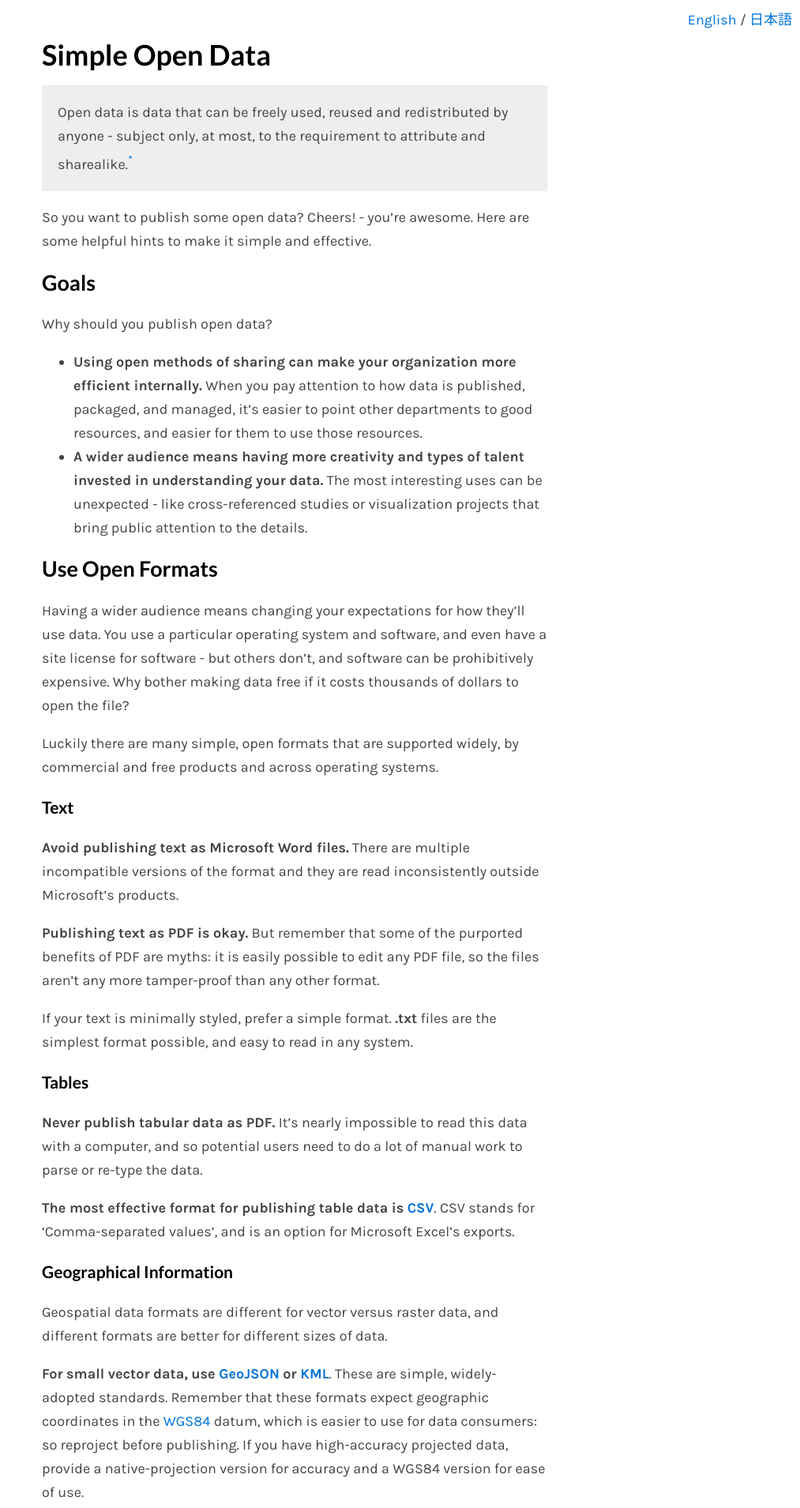
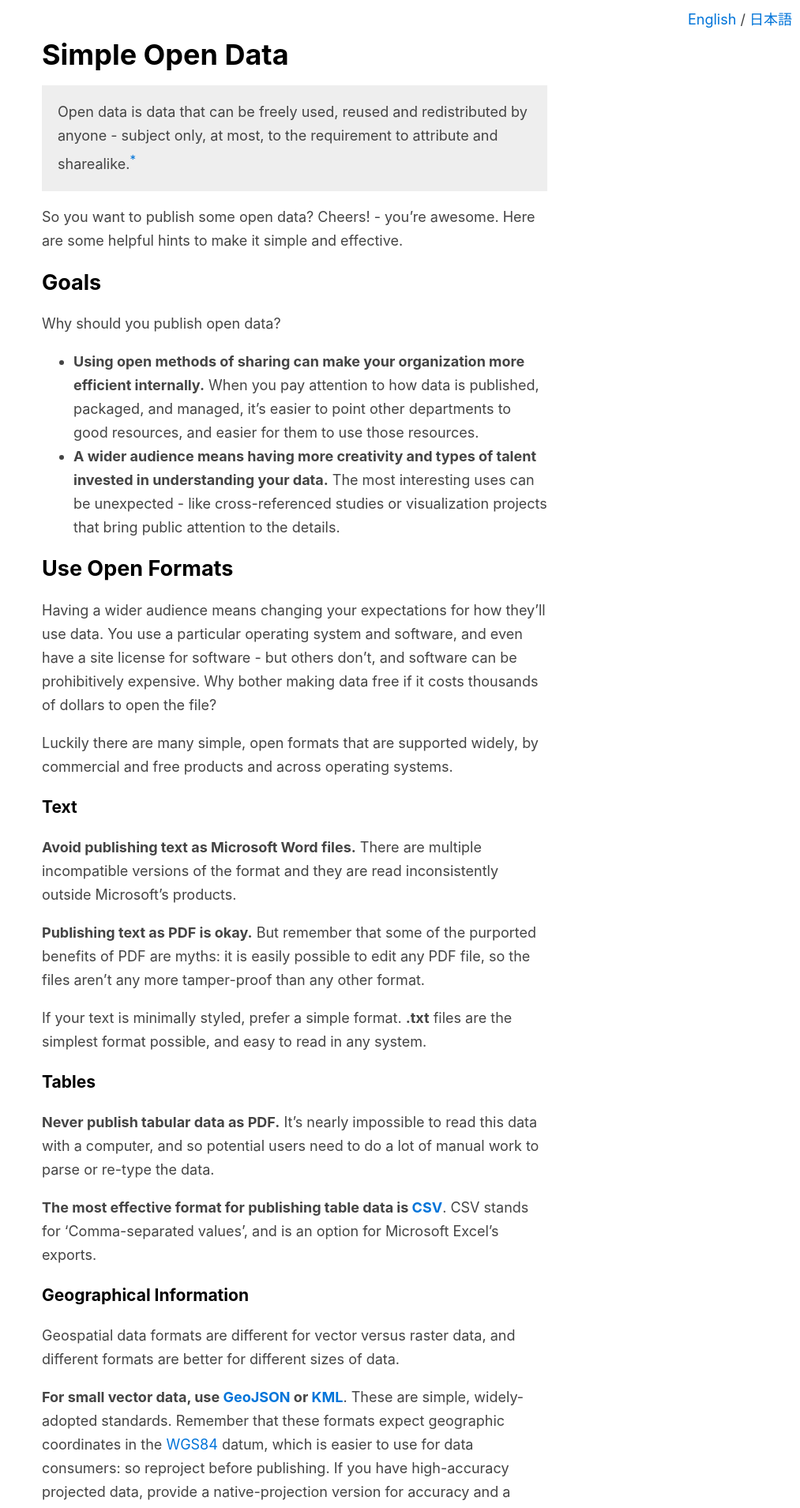
Before and after one commit to tmcw/simpleopendata, a Jekyll site: the page built from index.md, in a window 1280 px wide. Shown: the top 1909 px of the page at 79% size, without its empty margins (267-1280 px from the left). Built offline with Jekyll 4.4.1, drawn with Linux system fonts in a browser that asks for light colours; Markdown is read by kramdown in place of the engine named in the settings; comment, search, counter and statistics services are not loaded; our own code applies the rules of GitHub Pages for plain Markdown files.

Commit message:
switch to system fonts, dump http resource dependency.

```diff
--- a/_layouts/default.html
+++ b/_layouts/default.html
@@ -3,7 +3,6 @@
 <head>
     <meta http-equiv='content-type' content='text/html; charset=utf-8' />
     <title>Simple Open Data</title>
-    <link href='http://fonts.googleapis.com/css?family=Lato:700|Karla:400,700' rel='stylesheet' type='text/css'>
     <meta name='description' content='Simple Guide to Open Data' />
     <meta name='viewport' content='initial-scale=1.0 maximum-scale=1.0'>
     <link href='css/site.css' rel='stylesheet' type='text/css' />
--- a/css/site.css
+++ b/css/site.css
@@ -1,5 +1,5 @@
 body {
-    font-family: 'Karla', sans-serif;
+    font-family: -apple-system, BlinkMacSystemFont, avenir next, avenir, helvetica neue, helvetica, Ubuntu, roboto, noto, segoe ui, arial, sans-serif;
     line-height:30px;
     font-size: 18px;
     color:#444;
@@ -13,7 +13,7 @@ body {
 }
 
 h1, h2, h3 {
-    font-family: 'Lato', sans-serif;
+    font-family: -apple-system, BlinkMacSystemFont, avenir next, avenir, helvetica neue, helvetica, Ubuntu, roboto, noto, segoe ui, arial, sans-serif;
     font-weight:700;
     color:#000;
 }
```
